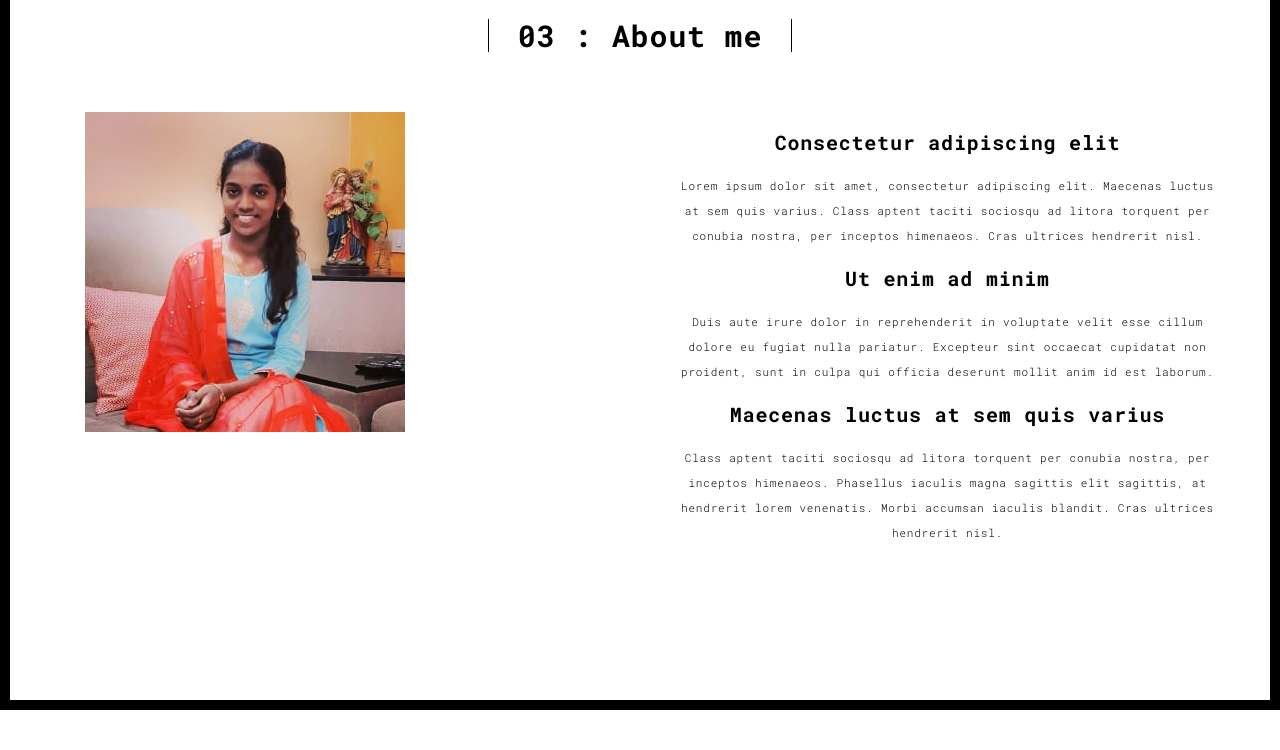
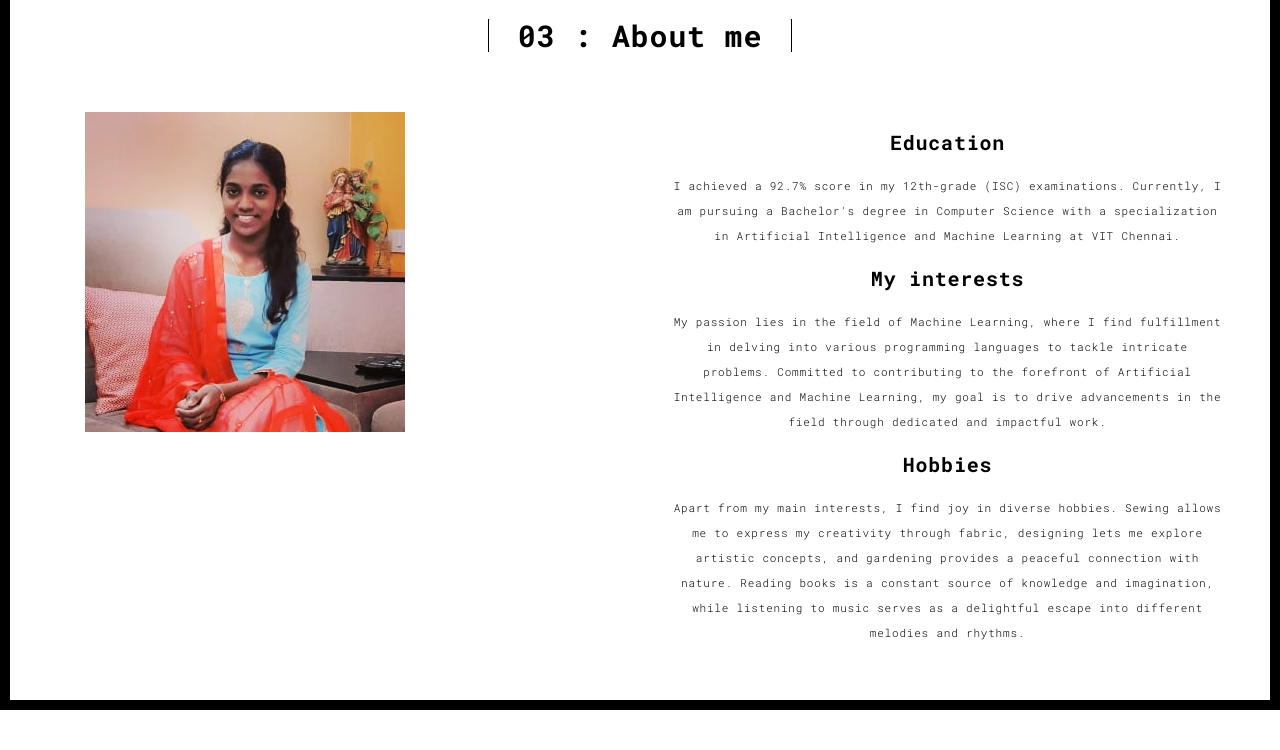
Before and after one commit to Stefani-Jeyaseelan/Portfolio, a Flask app: page /about.html in a window 1280 px wide. Shown: the part 90-840 px from the top of the page. Before the commit the page ends 800 px from the top, so only its background shows below. Run offline with Flask 3, Linux system fonts and the light colour scheme; some libraries are stand-ins or nearby versions.

Commit message:
Updated code

```diff
--- a/templates/about.html
+++ b/templates/about.html
@@ -65,16 +65,13 @@
                   <img src="./static/assets/images/myprof.jpg" alt="Your Image Description" class="img-responsive mx-auto my-4">
                 </div>
                 <div class="col-xs-12 col-md-6 order-md-1">
-                  <h3>Consectetur adipiscing elit</h3>
-                  <p>Lorem ipsum dolor sit amet, consectetur adipiscing elit. Maecenas luctus at sem quis varius.
-                  Class aptent taciti sociosqu ad litora torquent per conubia nostra, per inceptos himenaeos. Cras ultrices hendrerit nisl.</p>
-                  <h3>Ut enim ad minim  </h3>
-                  <p>Duis aute irure dolor in reprehenderit in voluptate velit esse
-                  cillum dolore eu fugiat nulla pariatur. Excepteur sint occaecat cupidatat non
-                  proident, sunt in culpa qui officia deserunt mollit anim id est laborum.
-                  <h3>Maecenas luctus at sem quis varius</h3>
+                  <h3>Education</h3>
+                  <p>I achieved a 92.7% score in my 12th-grade (ISC) examinations. Currently, I am pursuing a Bachelor's degree in Computer Science with a specialization in Artificial Intelligence and Machine Learning at VIT Chennai.</p>
+                  <h3>My interests  </h3>
+                  <p>My passion lies in the field of Machine Learning, where I find fulfillment in delving into various programming languages to tackle intricate problems. Committed to contributing to the forefront of Artificial Intelligence and Machine Learning, my goal is to drive advancements in the field through dedicated and impactful work.
+                  <h3>Hobbies</h3>
                   <p>
-                  Class aptent taciti sociosqu ad litora torquent per conubia nostra, per inceptos himenaeos. Phasellus iaculis magna sagittis elit sagittis, at hendrerit lorem venenatis. Morbi accumsan iaculis blandit. Cras ultrices hendrerit nisl.</p>
+                  Apart from my main interests, I find joy in diverse hobbies. Sewing allows me to express my creativity through fabric, designing lets me explore artistic concepts, and gardening provides a peaceful connection with nature. Reading books is a constant source of knowledge and imagination, while listening to music serves as a delightful escape into different melodies and rhythms.</p>
                 </div>
               </div>
             </div>
```
Also changed, not shown: templates/works.html (+5 -5 lines).
